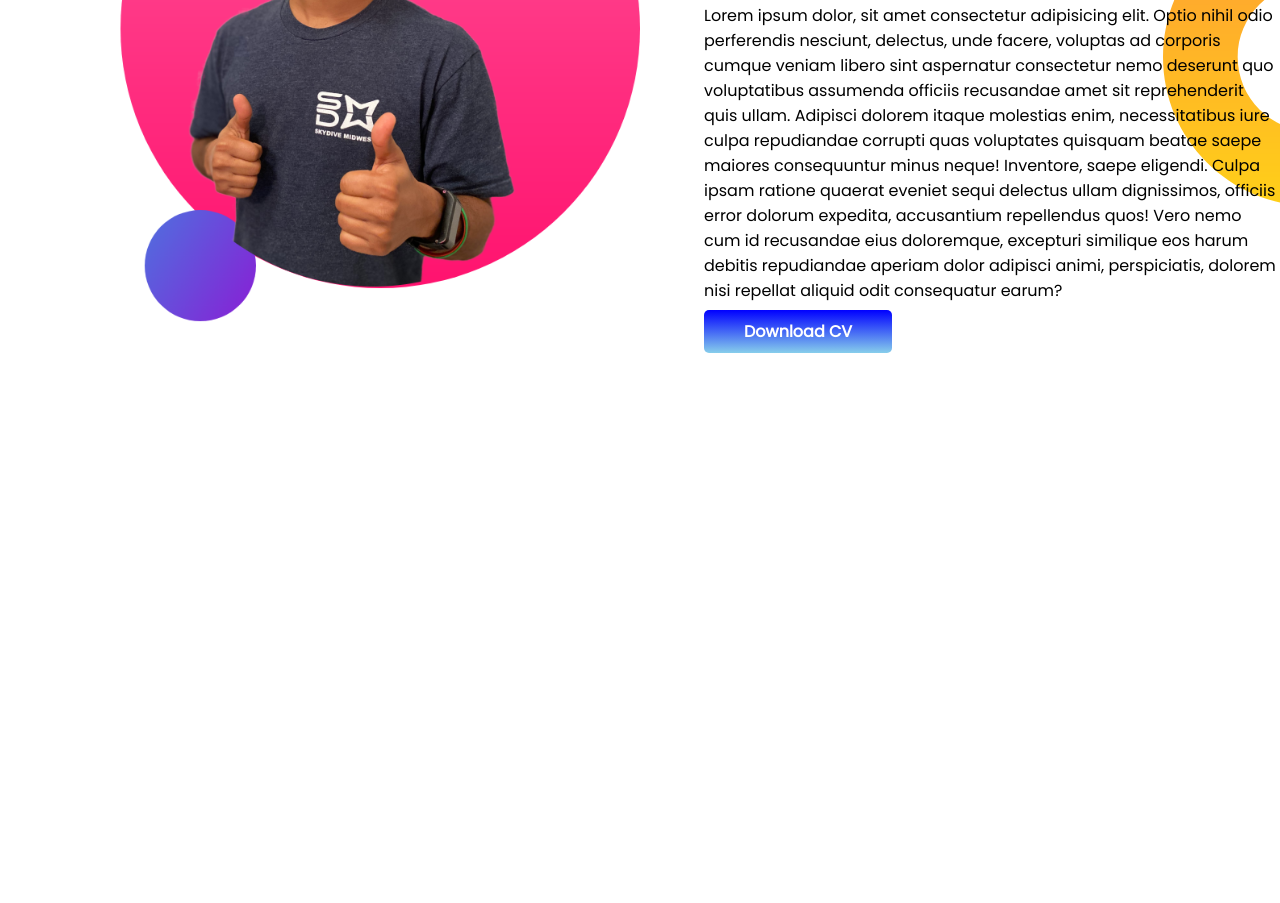
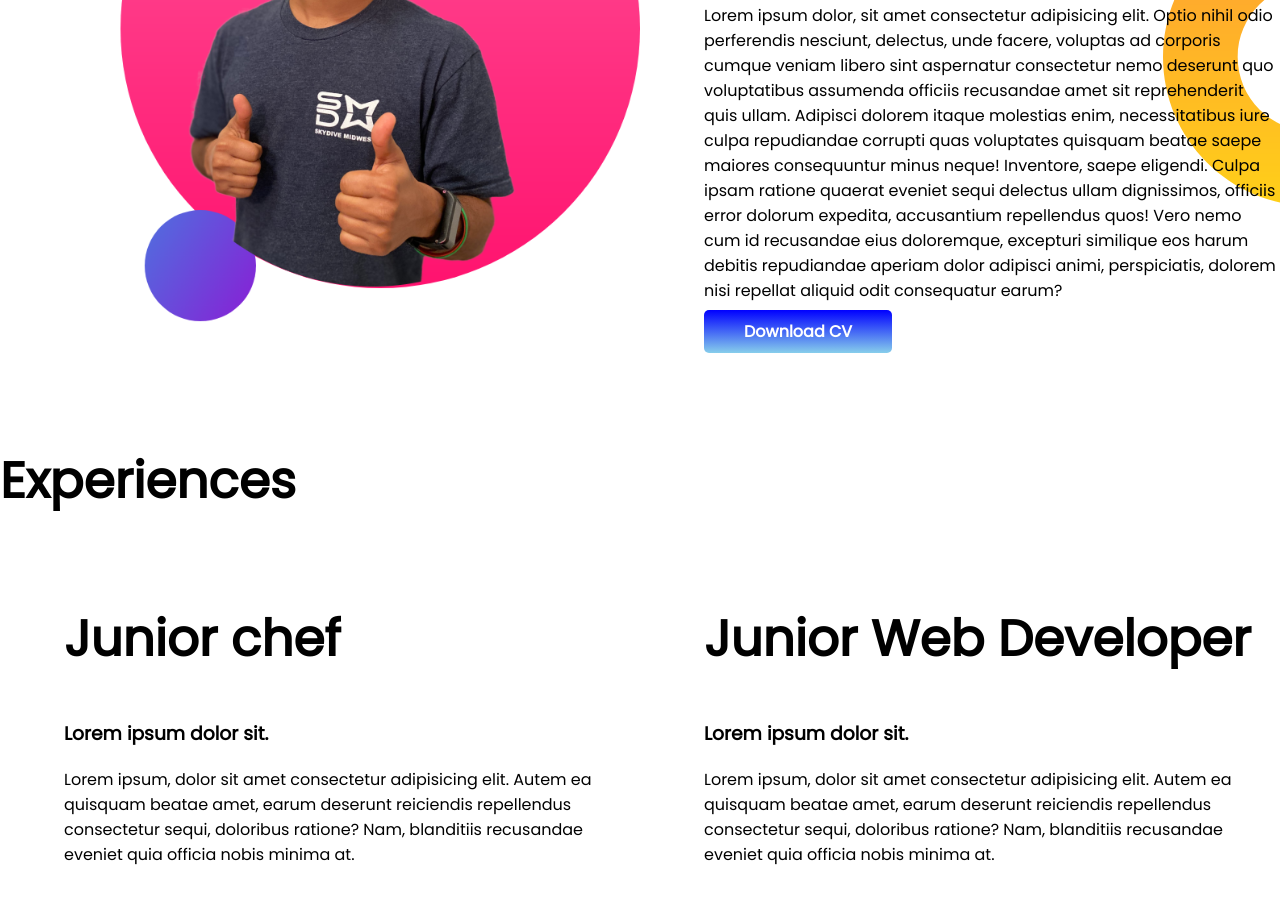
Before and after one commit to AL-KAFIUL-ISLAM/My-portfolio, a plain HTML site: page index.html in a window 1280 px wide. Shown: the part 964-1867 px from the top of the page. Before the commit the page ends 1408 px from the top, so only its background shows below. Drawn offline with Linux system fonts and the light colour scheme.

Commit message:
experiences

```diff
--- a/index.html
+++ b/index.html
@@ -13,7 +13,7 @@
 </head>
 
 <body>
-    <section class="top-banner">
+    <section class="top-banner flex-cont">
         <div class="half-width">
             <h1>Welcome to</h1>
             <h1><span id="name">Al Kafi</span>'s World!</h1>
@@ -39,7 +39,7 @@
             <img src="images/my-bg2 (1).png" alt="">
         </div>
     </section>
-    <section class="second-sec">
+    <section class="second-sec flex-cont">
         <div class="half-width">
             <img src="images/jhankar2.png" alt="">
         </div>
@@ -61,6 +61,28 @@
             <a class="link-button" href="">Download CV</a>
         </div>
     </section>
+    <section class="Experience-sec">
+        <h1>Experiences</h1>
+        <div class="flex-cont">
+            <div class="half-width">
+                <h1>Junior chef</h1>
+                <h3>Lorem ipsum dolor sit.</h3>
+                <p>Lorem ipsum, dolor sit amet consectetur adipisicing elit. Autem ea quisquam beatae amet, earum deserunt
+                    reiciendis repellendus consectetur sequi, doloribus ratione? Nam, blanditiis recusandae eveniet quia
+                    officia nobis minima at.</p>
+
+            </div>
+            <div class="half-width">
+                <h1>Junior Web Developer</h1>
+                <h3>Lorem ipsum dolor sit.</h3>
+                <p>Lorem ipsum, dolor sit amet consectetur adipisicing elit. Autem ea quisquam beatae amet, earum deserunt
+                    reiciendis repellendus consectetur sequi, doloribus ratione? Nam, blanditiis recusandae eveniet quia
+                    officia nobis minima at.</p>
+
+            </div>
+        </div>
+
+    </section>
 </body>
 
 </html>
--- a/style.css
+++ b/style.css
@@ -8,7 +8,7 @@ h1{
 #name{
     color: aqua;
 }
-section{
+.flex-cont{
     display: flex;
     margin-bottom: 100px;
 }
```
